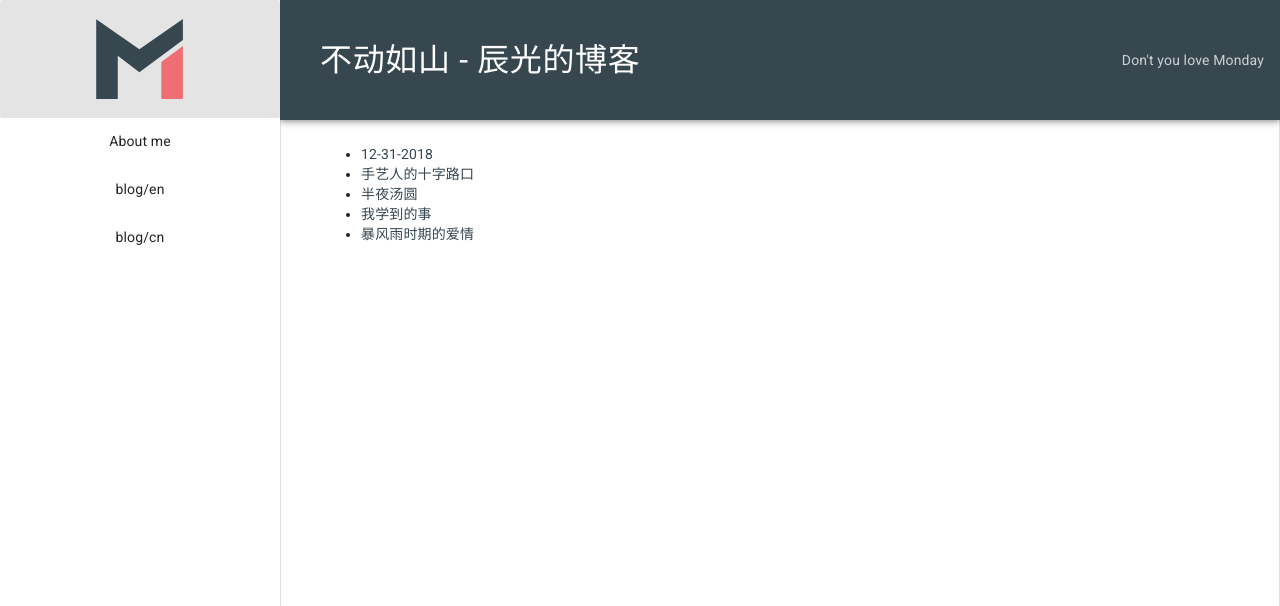
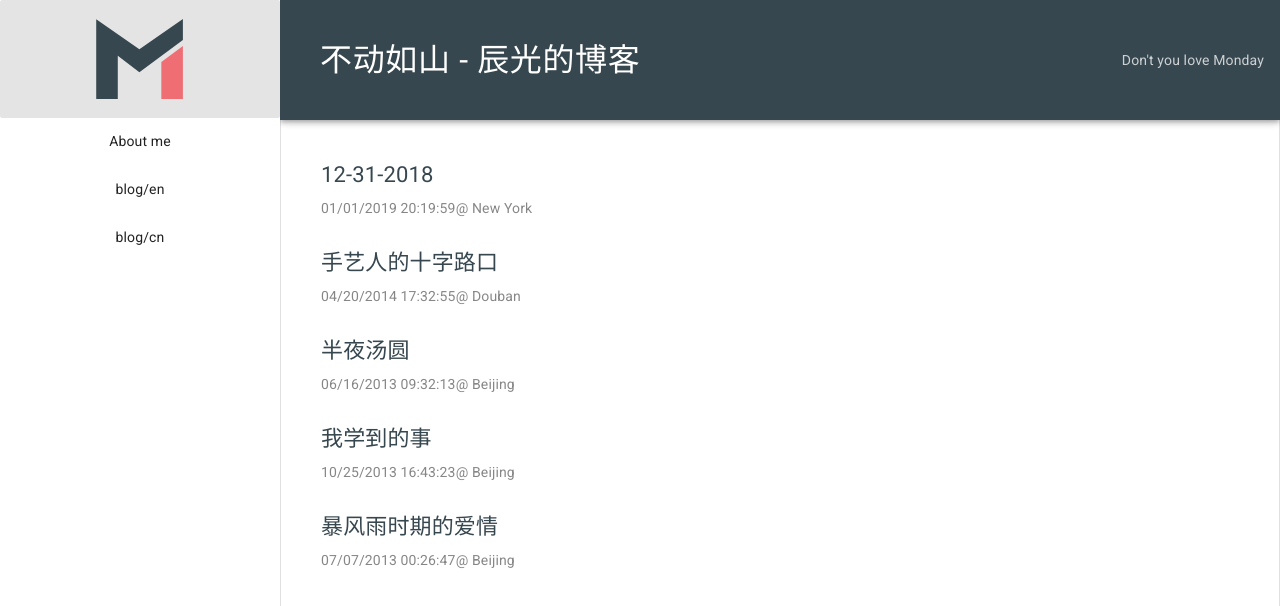
Before and after one commit to mondaychen/mondaychen.github.io, a Nuxt app: page /blog/cn in a window 1280 px wide. Shown: the top 606 px of the page. Built offline with nearby package versions, Linux system fonts and the light colour scheme.

Commit message:
display date & time

```diff
--- /dev/null
+++ b/components/DateTime.vue
@@ -0,0 +1,47 @@
+<template>
+  <span>{{ str }}</span>
+</template>
+
+<script>
+function twoDigit(num) {
+  num = num | 0
+  return (num / 100).toFixed(2).split('.')[1]
+}
+function formatTime(time) {
+  if (!time) {
+    return null
+  }
+  const date = new Date(time)
+  return (
+    '' +
+    twoDigit(date.getMonth() + 1) +
+    '/' +
+    twoDigit(date.getDate()) +
+    '/' +
+    date.getFullYear() +
+    ' ' +
+    twoDigit(date.getHours()) +
+    ':' +
+    twoDigit(date.getMinutes()) +
+    ':' +
+    twoDigit(date.getSeconds())
+  )
+}
+export default {
+  name: 'DateTime',
+  props: {
+    time: {
+      type: Number,
+      default: 0
+    }
+  },
+  computed: {
+    str() {
+      if (!this.time) {
+        return ''
+      }
+      return formatTime(this.time)
+    }
+  }
+}
+</script>
--- a/pages/blog/_lang/_article.vue
+++ b/pages/blog/_lang/_article.vue
@@ -2,12 +2,17 @@
   <section class="container">
     <div>
       <h1>{{ title }}</h1>
-      <div v-html="md.html"></div>
+      <div class="subhead">
+        <date-time :time="time" />
+        <span v-if="location">@ {{ location }}</span>
+      </div>
+      <div class="article-content" v-html="md.html"></div>
     </div>
   </section>
 </template>
 
 <script>
+import DateTime from '~/components/DateTime'
 import enData from '~/contents/en/data.json'
 import cnData from '~/contents/cn/data.json'
 
@@ -18,6 +23,7 @@ const blogs = {
 
 export default {
   name: 'BlogList',
+  components: { DateTime },
   validate({ params }) {
     if (!params.lang || !params.article) {
       return false
@@ -36,7 +42,9 @@ export default {
 
     return {
       md,
-      ...currentArticle
+      title: currentArticle.title,
+      time: currentArticle.time,
+      location: currentArticle.location
     }
   },
   mounted() {
@@ -44,3 +52,13 @@ export default {
   }
 }
 </script>
+
+<style scoped>
+h1 {
+  font-size: 22px;
+}
+.subhead {
+  opacity: 0.54;
+  margin-top: 0.5em;
+}
+</style>
--- a/pages/blog/_lang/index.vue
+++ b/pages/blog/_lang/index.vue
@@ -1,16 +1,21 @@
 <template>
   <section class="container">
-    <ul>
+    <ul class="blog-list">
       <li v-for="post in posts" :key="post.title">
-        <nuxt-link :to="`/blog/${lang}/${post.title}`">
+        <nuxt-link class="title" :to="`/blog/${lang}/${post.title}`">
           {{ post.title }}
         </nuxt-link>
+        <div class="subhead">
+          <date-time :time="post.time" />
+          <span v-if="post.location">@ {{ post.location }}</span>
+        </div>
       </li>
     </ul>
   </section>
 </template>
 
 <script>
+import DateTime from '~/components/DateTime'
 import enData from '~/contents/en/data.json'
 import cnData from '~/contents/cn/data.json'
 
@@ -21,6 +26,7 @@ const blogs = {
 
 export default {
   name: 'BlogList',
+  components: { DateTime },
   validate({ params }) {
     return (
       params.lang &&
@@ -36,3 +42,27 @@ export default {
   }
 }
 </script>
+
+<style lang="scss" scoped>
+@import '~/plugins/theme-variables.scss';
+
+.blog-list {
+  list-style-type: none;
+  margin: 0;
+  padding: 0;
+  li {
+    margin: 2em 0;
+  }
+  .title {
+    font-size: 22px;
+    line-height: 1.5em;
+    &:hover {
+      text-decoration: underline dotted $accent;
+    }
+  }
+  .subhead {
+    opacity: 0.54;
+    margin-top: 0.5em;
+  }
+}
+</style>
```
